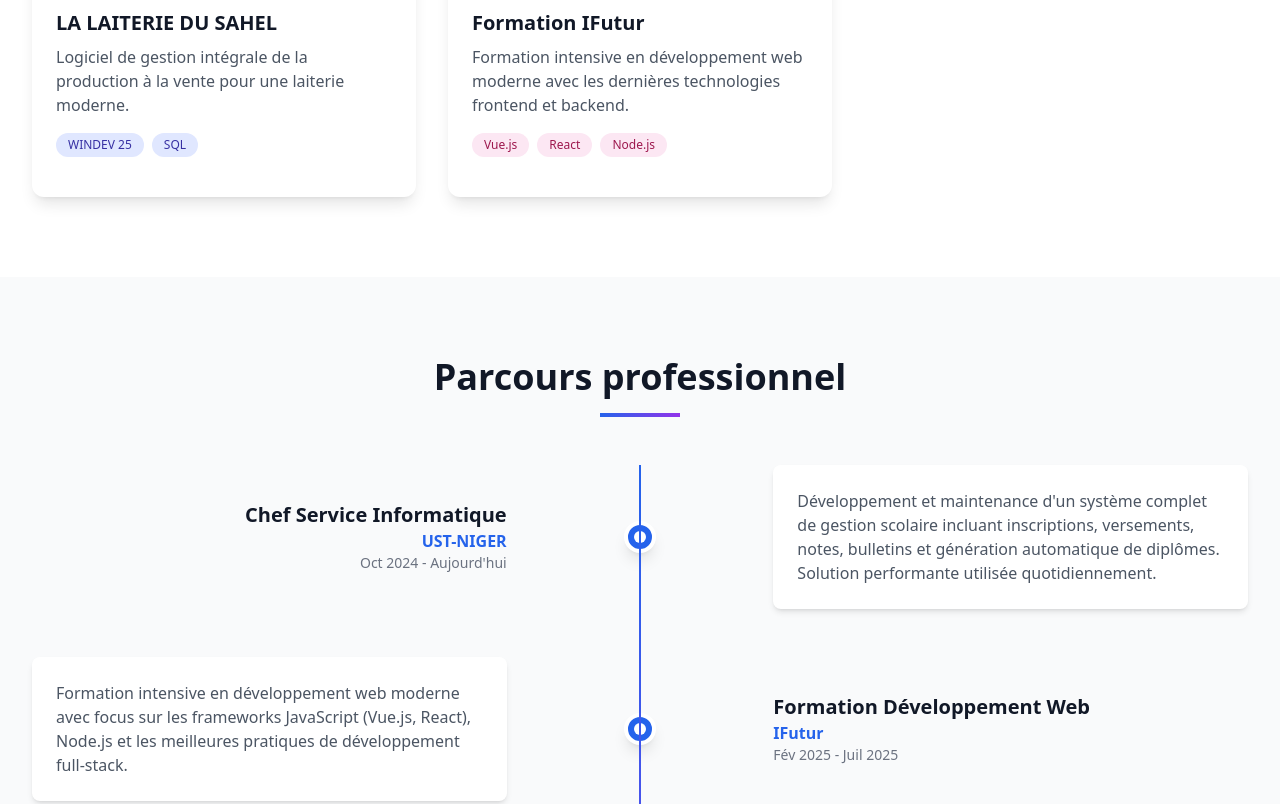
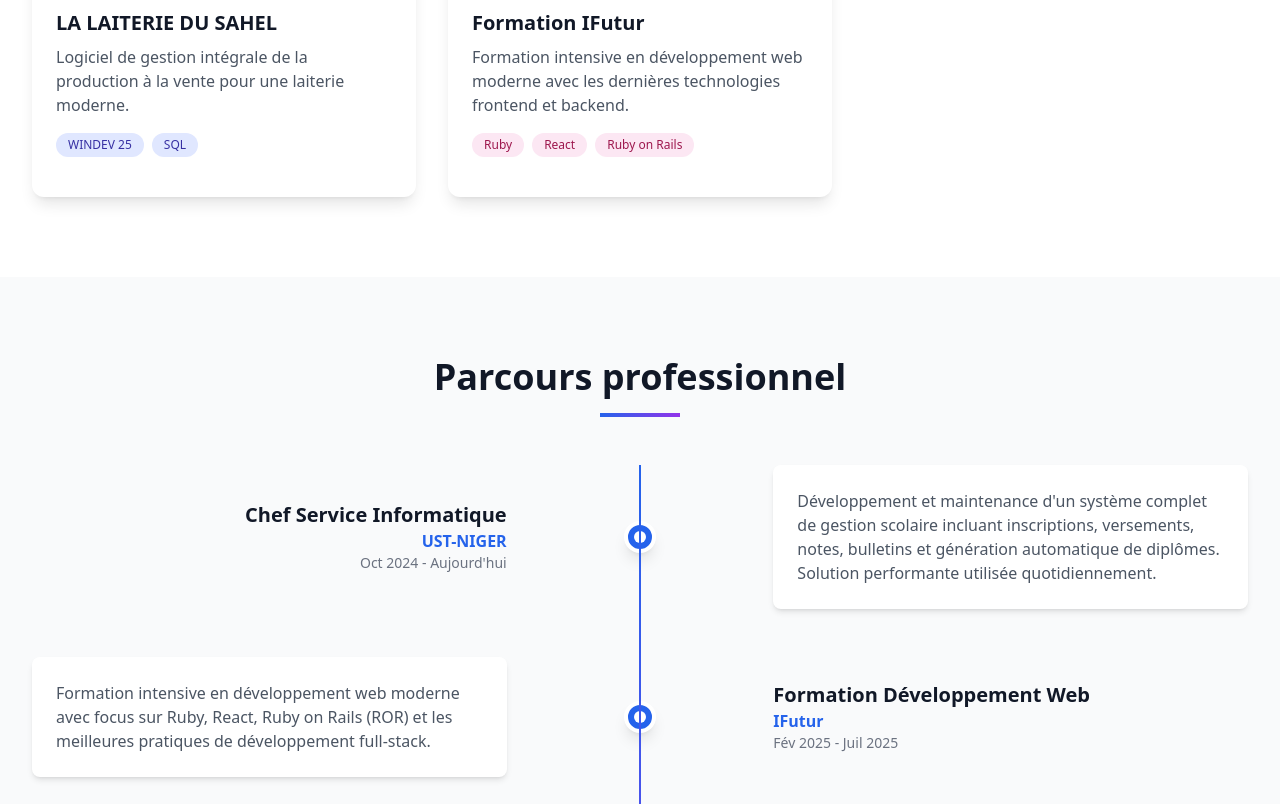
Before and after one commit to IMRANEHAMIDOU/portfolio, a plain HTML site: page index.html in a window 1280 px wide. Shown: the part 2460-3264 px from the top of the page. Drawn offline with nearby package versions, Linux system fonts and the light colour scheme.

Commit message:
Update: Modification des technologies de la formation IFutur (Ruby, React, ROR)

```diff
--- a/index.html
+++ b/index.html
@@ -462,11 +462,11 @@
                         </p>
                         <div class="flex flex-wrap gap-2 mb-4">
                             <span
-                                class="px-3 py-1 bg-pink-100 dark:bg-pink-900 text-pink-800 dark:text-pink-200 rounded-full text-xs">Vue.js</span>
+                                class="px-3 py-1 bg-pink-100 dark:bg-pink-900 text-pink-800 dark:text-pink-200 rounded-full text-xs">Ruby</span>
                             <span
                                 class="px-3 py-1 bg-pink-100 dark:bg-pink-900 text-pink-800 dark:text-pink-200 rounded-full text-xs">React</span>
                             <span
-                                class="px-3 py-1 bg-pink-100 dark:bg-pink-900 text-pink-800 dark:text-pink-200 rounded-full text-xs">Node.js</span>
+                                class="px-3 py-1 bg-pink-100 dark:bg-pink-900 text-pink-800 dark:text-pink-200 rounded-full text-xs">Ruby on Rails</span>
                         </div>
                     </div>
                 </div>
@@ -522,9 +522,7 @@
                     <div class="md:w-5/12 md:pr-8 mt-4 md:mt-0">
                         <div class="bg-white dark:bg-gray-800 p-4 md:p-6 rounded-lg shadow-md">
                             <p class="text-gray-600 dark:text-gray-400 text-sm md:text-base">
-                                Formation intensive en développement web moderne avec focus sur les frameworks
-                                JavaScript (Vue.js, React), Node.js et les meilleures pratiques de développement
-                                full-stack.
+                                Formation intensive en développement web moderne avec focus sur Ruby, React, Ruby on Rails (ROR) et les meilleures pratiques de développement full-stack.
                             </p>
                         </div>
                     </div>
```
